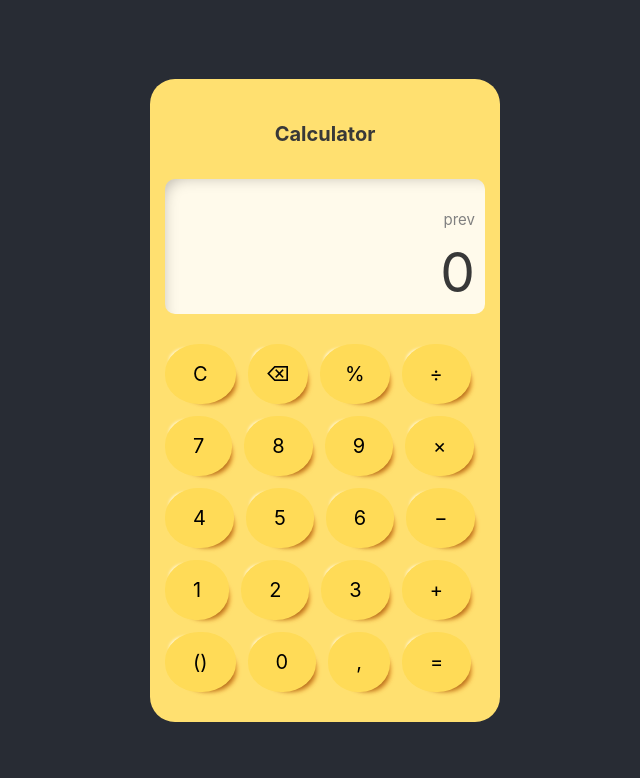
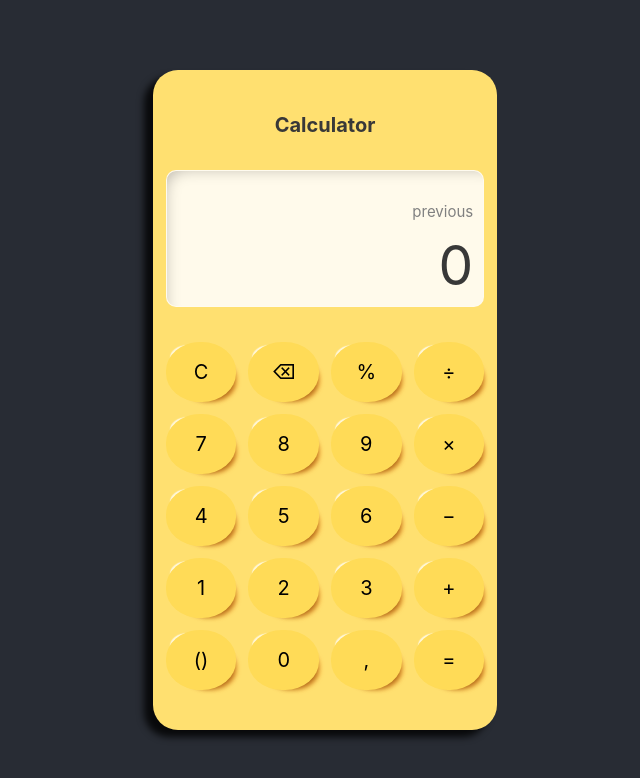
Before and after one commit to KajaDabrowska/CalculatorApp, a React (Create React App) app: page / in a window 1280 px wide. Shown: the top 778 px of the page, without its empty margins (315-955 px from the left). Built offline with nearby package versions, Linux system fonts and the light colour scheme.

Commit message:
added display fixes for some math signs

```diff
--- a/src/App.js
+++ b/src/App.js
@@ -1,4 +1,4 @@
-import logo from "./logo.svg";
+// import logo from "./logo.svg";
 import "./App.css";
 
 // import Counter from "./components/counter/counter.component";
--- a/src/components/calculator/calculator.component.jsx
+++ b/src/components/calculator/calculator.component.jsx
@@ -4,8 +4,16 @@ import { useState } from "react";
 import Result from "../result/result.component";
 import Keypad from "../keypad/keypad.component";
 
+//TODO
+// make maximum width (lengts) of the calculation, otherwise the calculator will be wide af
+
+//TODO
+// if else block into switch case statements
+
 const Calculator = () => {
   const [result, setResult] = useState("");
+  const [displayResult, setDisplayResult] = useState("");
+  const [prevValue, setPrevValue] = useState("previous");
   const [parenthesisIsOpen, setParenthesisOpen] = useState(false);
 
   const toggleParenthesisIsOpen = () => setParenthesisOpen(!parenthesisIsOpen);
@@ -13,20 +21,28 @@ const Calculator = () => {
   //   FUNCS
   const reset = () => {
     setResult("");
+    setDisplayResult("");
+    setPrevValue("previous");
   };
 
   const backspace = () => {
+    setDisplayResult(displayResult.slice(0, -1));
     setResult(result.slice(0, -1));
   };
 
   const calculate = () => {
     try {
+      //set prev value
+      setPrevValue(displayResult);
+
       // eslint-disable-next-line
       const value = (eval(result) || "0") + "";
 
       setResult(value);
+      setDisplayResult(value);
     } catch (err) {
       setResult("error");
+      setDisplayResult("error");
       console.error(err);
     }
   };
@@ -43,13 +59,22 @@ const Calculator = () => {
       backspace();
     } else if (button === "()") {
       if (!parenthesisIsOpen) {
+        setDisplayResult(displayResult + "(");
         setResult(result + "(");
         toggleParenthesisIsOpen();
       } else {
+        setDisplayResult(displayResult + ")");
         setResult(result + ")");
         toggleParenthesisIsOpen();
       }
+    } else if (button === "/") {
+      setDisplayResult(displayResult + "÷");
+      setResult(result + button);
+    } else if (button === "*") {
+      setDisplayResult(displayResult + "×");
+      setResult(result + button);
     } else {
+      setDisplayResult(displayResult + button);
       setResult(result + button);
     }
   };
@@ -59,7 +84,7 @@ const Calculator = () => {
       <div className="calculator">
         <h1 className="calc__heading">Calculator</h1>
 
-        <Result result={result} />
+        <Result result={displayResult} prevValue={prevValue} />
         <Keypad onClick={onClick} />
       </div>
     </div>
--- a/src/components/design/design.styles.css
+++ b/src/components/design/design.styles.css
@@ -9,10 +9,9 @@
   background-color: hsl(var(--cl-body));
   color: hsl(var(--cl-dark));
   border-radius: 2.5rem;
+  padding: 4rem 1.3rem 4rem;
 
-  max-width: 35rem;
-  /* min-height: 35rem; */
-  padding: 4rem 1.5rem 3rem;
+  box-shadow: -9px 7px 7px 0px rgba(0, 0, 0, 0.8);
 }
 
 .calc__heading {
@@ -25,11 +24,12 @@
   text-align: right;
   background-color: hsl(var(--cl-white));
   border-radius: 1rem;
-  margin-bottom: 3rem;
+  margin-bottom: 3.5rem;
   padding: 3rem 1rem 0rem 1rem;
 
   -webkit-box-shadow: inset 11px 11px 15px -13px rgba(0, 0, 0, 0.26);
   box-shadow: inset 11px 11px 15px -13px rgba(0, 0, 0, 0.26);
+  border: 1px solid rgba(255, 255, 255, 0.18);
 }
 
 .window__previous {
@@ -43,13 +43,10 @@
 }
 
 .calc__btns {
-  display: flex;
-  flex-wrap: wrap;
-  gap: 1.2rem;
-}
+  display: grid;
+  grid-template-rows: repeat(5, 1fr);
+  grid-template-columns: repeat(4, 1fr);
 
-.row {
-  display: flex;
   gap: 1.2rem;
 }
 
@@ -67,7 +64,7 @@
     -12px -12px 3px -16px rgba(255, 255, 255, 0.76);
   box-shadow: 9px 8px 4px -8px rgba(255, 130, 12, 0.5),
     8px 8px 5px -10px rgba(0, 0, 0, 0.75),
-    -12px -12px 3px -16px rgba(255, 255, 255, 0.76);
+    -12px -13px 1px -16px rgba(255, 255, 255, 0.76);
 }
 
 .btn:hover,
@@ -83,4 +80,4 @@
   padding: 1.5rem 1.8rem;
 }
 
-/*TODO make into a grid */
+/*TODO night mode */
--- a/src/components/keypad/keypad.component.jsx
+++ b/src/components/keypad/keypad.component.jsx
@@ -1,6 +1,7 @@
 import React from "react";
 
 const Keypad = ({ onClick }) => {
+  // console.log("20÷1");
   return (
     <div className="calc__btns">
       <button
--- a/src/components/result/result.component.jsx
+++ b/src/components/result/result.component.jsx
@@ -1,12 +1,10 @@
 import React from "react";
 
-//TODO
-// make render not * but x and etc.
-const Result = ({ result }) => {
+const Result = ({ result, prevValue }) => {
   return (
     <div className="calc__window">
-      <div className="window__previous">prev</div>
-      <div className="window__current">{result ? result : 0}</div>
+      <div className="window__previous">{prevValue}</div>
+      <div className="window__current">{result ? result : "0"}</div>
     </div>
   );
 };
```
